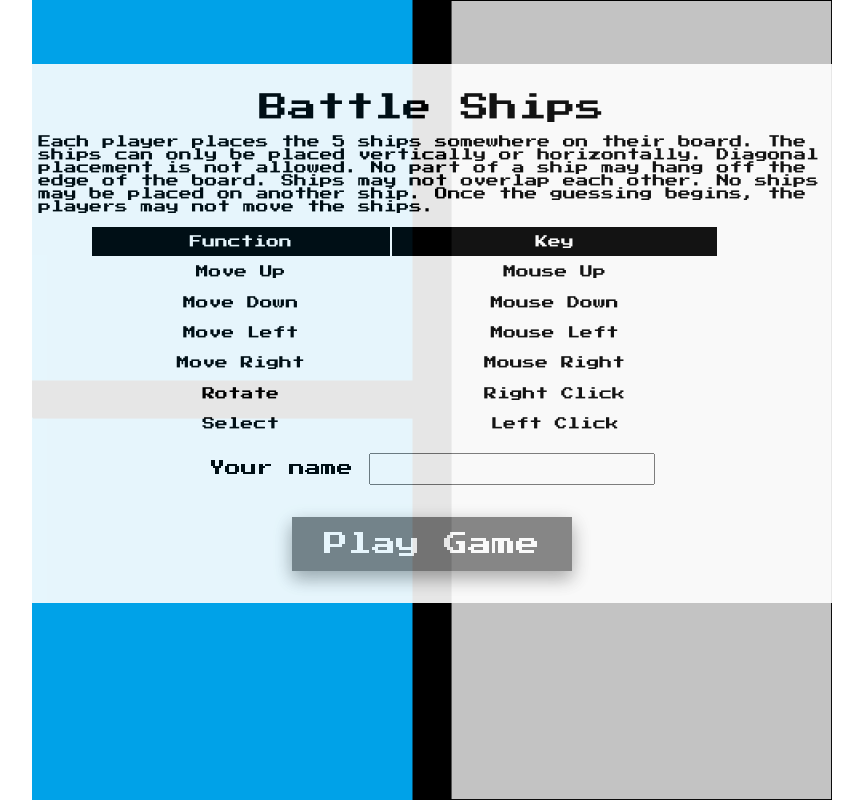
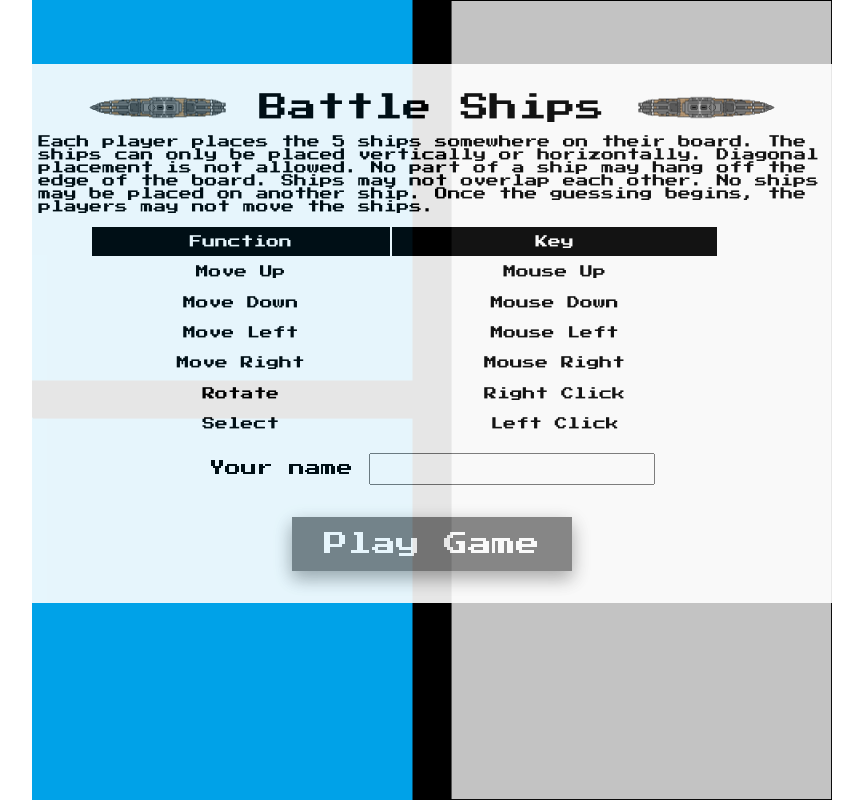
Before and after one commit to adrianeyre/battleships-game, a React (Create React App) app: page / in a window 1280 px wide. Shown: the whole page, without its empty margins (208-1071 px from the left). Built offline with nearby package versions, Linux system fonts and the light colour scheme.

Commit message:
Added ship image and text colour

```diff
--- a/src/components/game-status/game-status.tsx
+++ b/src/components/game-status/game-status.tsx
@@ -1,4 +1,5 @@
 import React from 'react';
+import moment from 'moment';
 
 import IGameStatusProps from './interfaces/game-status-props'
 import IGameStatusState from './interfaces/game-status-state'
@@ -20,7 +21,10 @@ export default class GameStatus extends React.Component<IGameStatusProps, IGameS
 			<div className="status-title">Game Status</div>
 			<div className="status">
 				{ this.props.messages.map((message: IMessage, messageIndex: number) =>
-					<div  className="status-message" style={ this.styleTextColour(message.colour) } key={ `message-${ messageIndex }`}>{ message.message }</div>
+					<div  className="status-message">
+						[{ moment(message.dateTime).format("HH:mm") }]
+						<span style={ this.styleTextColour(message.colour) } key={ `message-${ messageIndex }`}> { message.message }</span>
+					</div>
 				)}
 			</div>
 			<div className="chat-input">
--- a/src/components/info-board/info-board.tsx
+++ b/src/components/info-board/info-board.tsx
@@ -2,6 +2,9 @@ import React from 'react';
 
 import IInfoBoardProps from './interfaces/info-board-props';
 import IInfoBoardState from './interfaces/info-board-state';
+
+import ship1 from '../../images/ship-01.png';
+import ship2 from '../../images/ship-02.png';
 
 import './styles/info-board.scss';
 
@@ -17,9 +20,9 @@ export default class InfoBoard extends React.Component<IInfoBoardProps, IInfoBoa
 	public render() {
 		return <div className="info-board" style={ this.styleInfoBoard() }>
 			<div className="info-board-header">
-				{/* <img src={ sprite } alt="player" /> */}
+				<img src={ ship1 } alt="ship" />
 				<span className="header-text">Battle Ships</span>
-				{/* <img src={sprite } alt="player" /> */}
+				<img src={ ship2 } alt="ship" />
 			</div>
 
 			{ this.props.gameOver && <div className="game-over-area">
--- a/src/components/info-board/styles/info-board.scss
+++ b/src/components/info-board/styles/info-board.scss
@@ -49,7 +49,7 @@ $info-board-text-colour: black;
 
 		img {
 			height: 1em;
-			width: 1em;
+			width: 5em;
 		}
 	}
 
--- a/src/services/data.ts
+++ b/src/services/data.ts
@@ -1,5 +1,4 @@
 import socketIOClient from 'socket.io-client';
-import moment from 'moment';
 
 import IData from './interfaces/data';
 import IDataProps from './interfaces/data-props'
@@ -48,8 +47,8 @@ export default class Data implements IData {
 				return this.checkIn();
 		}
 
-		const displayMessage = {...message, message: `[${ moment(message.dateTime).format("HH:mm") }] ${ message.message }`}
-		this.messages.unshift(displayMessage);
+		// const displayMessage = {...message, message: `[${ moment(message.dateTime).format("HH:mm") }] ${ message.message }`}
+		this.messages.unshift({...message});
 	}
 
 	private checkIn = (): void => {
```
Also changed, not shown: src/images/ship-01.png (added), src/images/ship-02.png (added).
